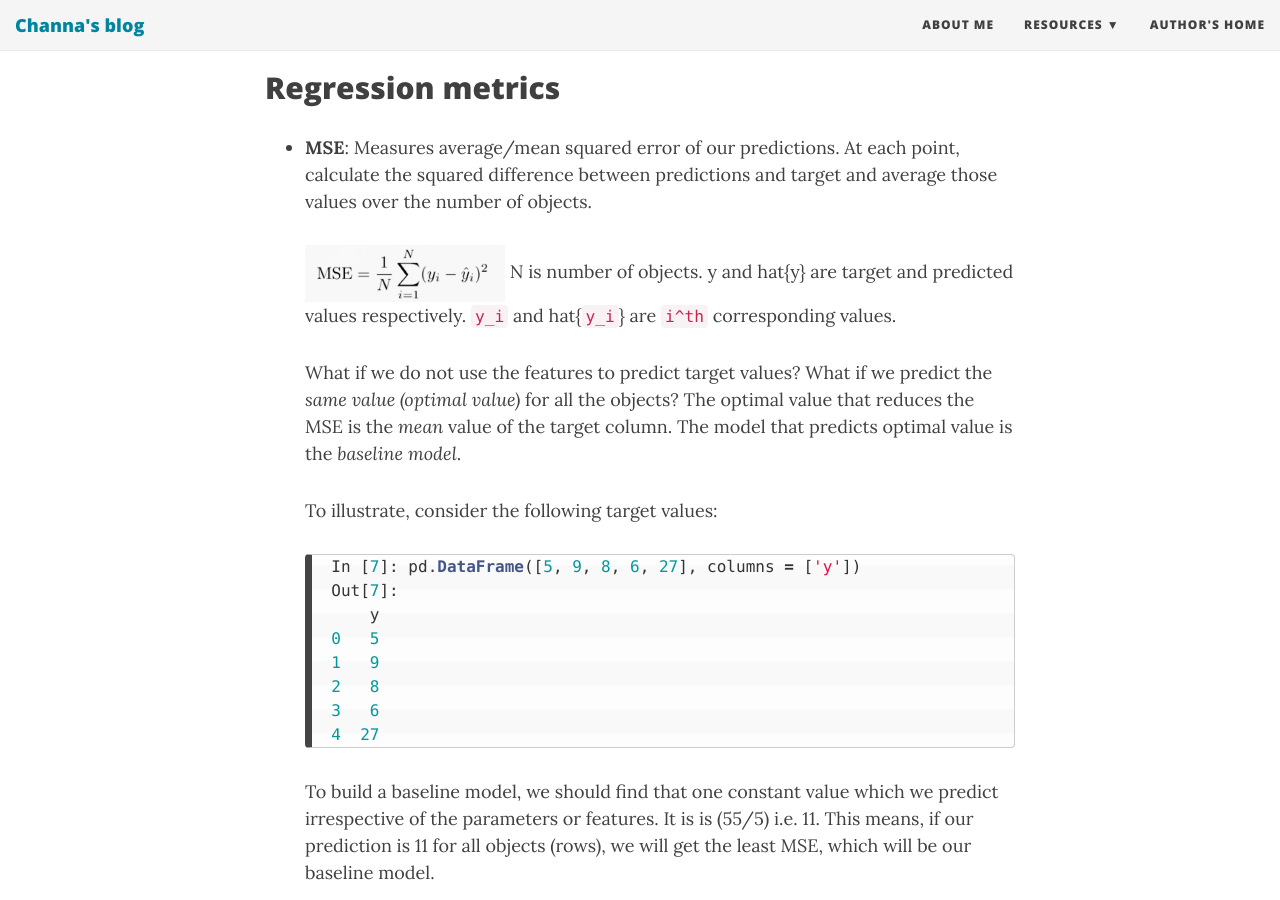
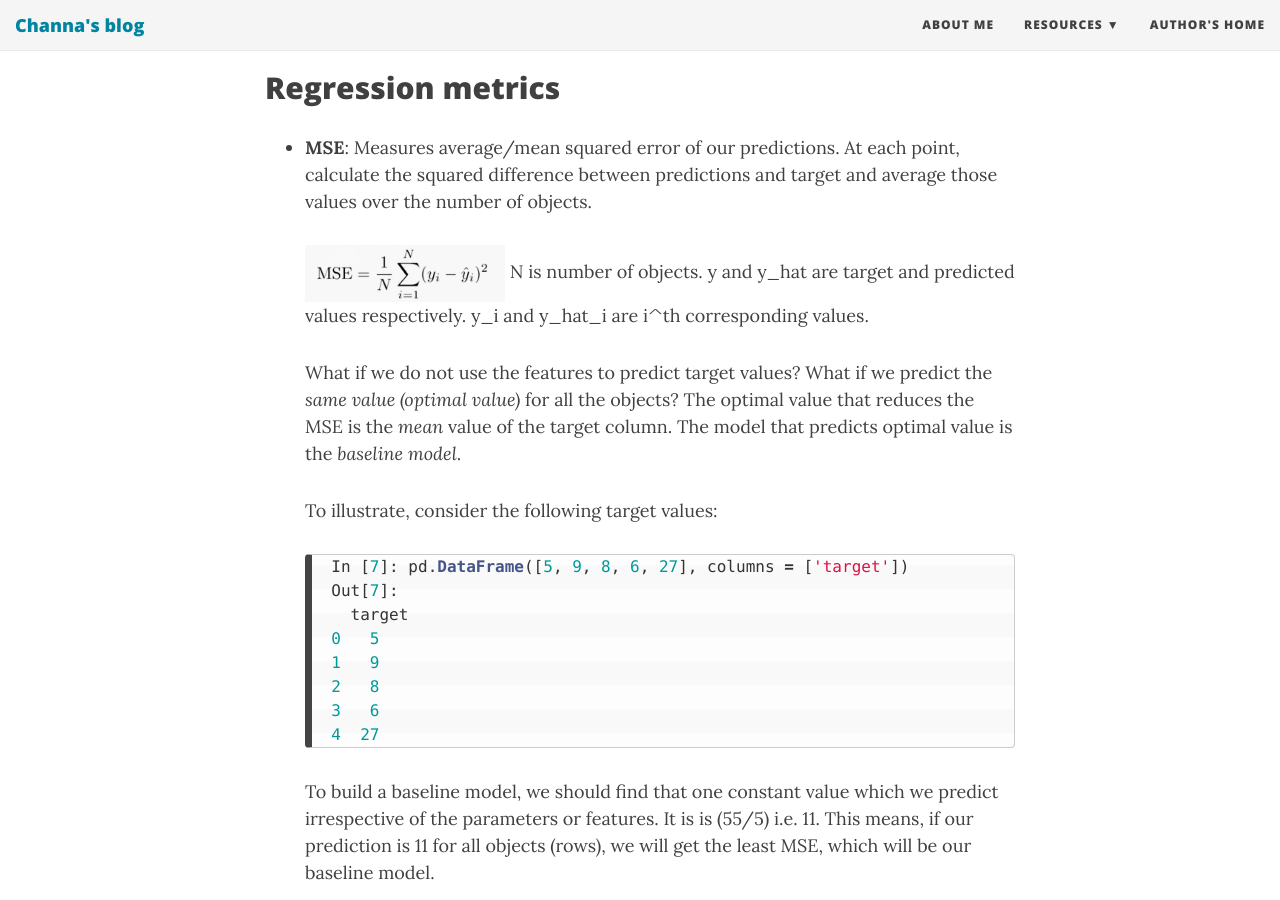
Before and after one commit to channagithub/channabasavagola.github.io, a Jekyll site: the page built from _posts/2018-01-09-metrics.md, in a window 1280 px wide and 900 px high, scrolled down 333 px. Built offline with Jekyll 4.4.1, drawn with Linux system fonts in a browser that asks for light colours; nearby versions of some CDN libraries; comment, search, counter and statistics services are not loaded.

````diff
--- a/_posts/2018-01-09-metrics.md
+++ b/_posts/2018-01-09-metrics.md
@@ -14,15 +14,15 @@
 
 - **MSE**: Measures average/mean squared error of our predictions. At each point, calculate the squared difference between predictions and target and average those values over the number of objects.
 
-	<img src="/img/MSE.jpeg" alt="MSE" style="width: 200px;"/>	N is number of objects. y and hat{y} are target and predicted values respectively. `y_i` and hat{`y_i`} are `i^th` corresponding values.
+	<img src="/img/MSE.jpeg" alt="MSE" style="width: 200px;"/>	N is number of objects. y and y_hat are target and predicted values respectively. y_i and y_hat_i are i^th corresponding values.
 
     What if we do not use the features to predict target values? What if we predict the *same value (optimal value)* for all the objects? The optimal value that reduces the MSE is the *mean* value of the target column. The model that predicts optimal value is the *baseline model*.
 
     To illustrate, consider the following target values:
     ```python
-    In [7]: pd.DataFrame([5, 9, 8, 6, 27], columns = ['y'])
+    In [7]: pd.DataFrame([5, 9, 8, 6, 27], columns = ['target'])
     Out[7]:
-        y
+      target
     0   5
     1   9
     2   8
````
